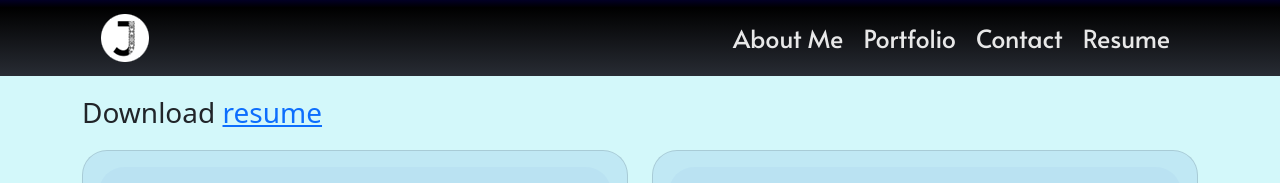
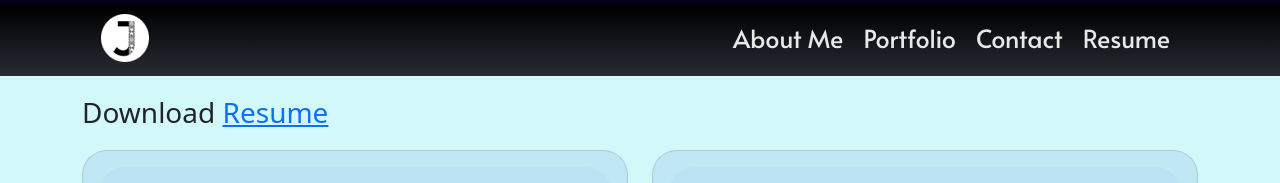
Before and after one commit to gemsjohn/tawny-port, a React (Create React App) app: page /resume in a window 1280 px wide. Shown: the top 183 px of the page. Built offline with nearby package versions, Linux system fonts and the light colour scheme.

Commit message:
updated a typo on the resume page

```diff
--- a/src/routes/resume.jsx
+++ b/src/routes/resume.jsx
@@ -26,7 +26,7 @@ export default function Resume() {
       <div className="App">
         <Container className="full-space">
           <div>
-            <h3 className="extra-spacing">Download <DownloadLink src={resume}>resume</DownloadLink></h3>
+            <h3 className="extra-spacing">Download <DownloadLink src={resume}>Resume</DownloadLink></h3>
           </div>
           <Row>
             <Col>
```
